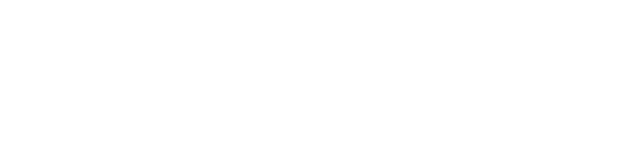
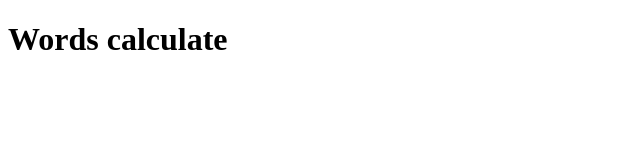
Before and after one commit to AlexKorniushyn/Front_End_Pro_New-Chapter, a plain HTML site: page words-count/index.html in a window 1280 px wide. Shown: the whole page, without its empty margins (0-640 px from the left). Drawn offline with Linux system fonts and the light colour scheme.

Commit message:
Update words count intro

```diff
--- a/words-count/index.html
+++ b/words-count/index.html
@@ -8,5 +8,7 @@
     <script defer src="./accordion.js"></script> -->
     <script defer src="./index.js"></script>
   </head>
-  <body></body>
+  <body>
+    <h1>Words calculate</h1>
+  </body>
 </html>
```
